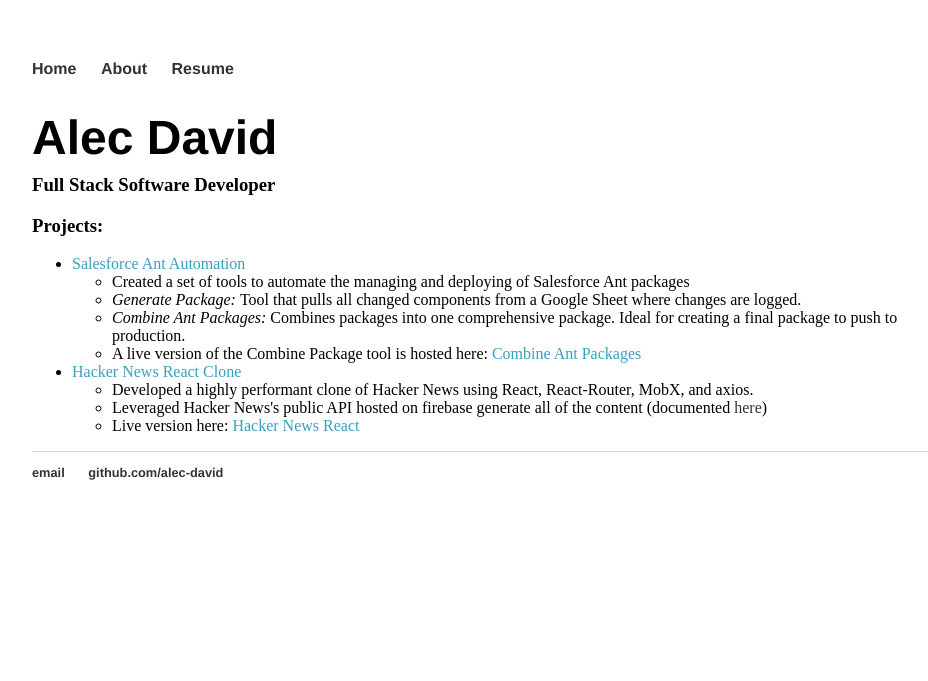
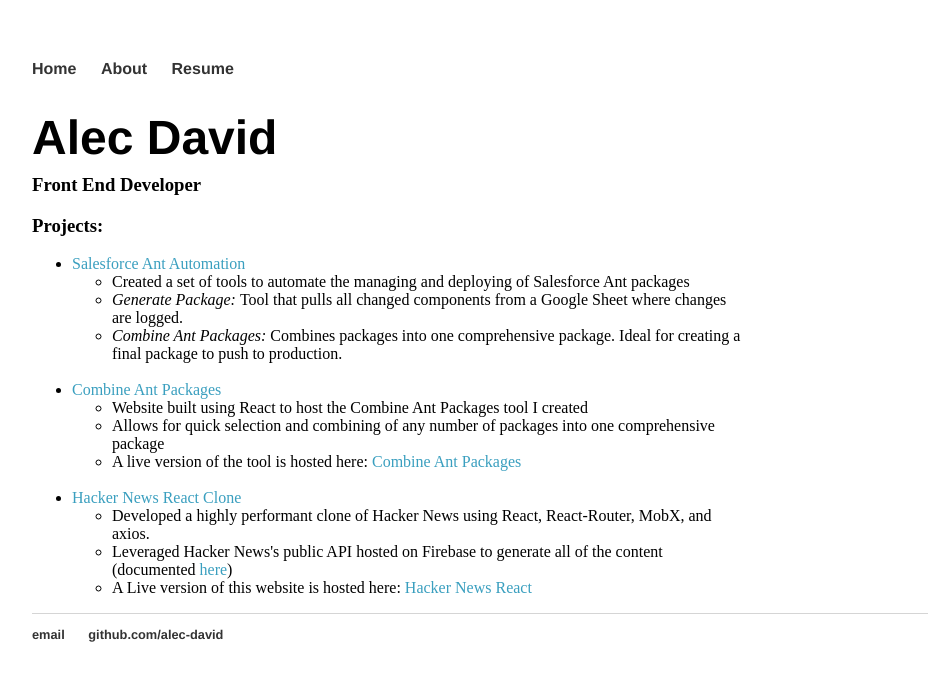
Before and after one commit to alec-david/alec-david.github.io, a Jekyll site: the page built from index.html, in a window 1280 px wide. Shown: the top 681 px of the page, without its empty margins (160-1088 px from the left). Built offline with Jekyll 4.4.1, drawn with Linux system fonts in a browser that asks for light colours.

Commit message:
added to projects and resume

```diff
--- a/css/main.css
+++ b/css/main.css
@@ -55,6 +55,14 @@
 }
 
 #resumeName {
-  font-size: 1.5em;
+  font-size: 1.75em;
   font-weight: bold;
 }
+
+#ProjectList {
+  width: 75%;
+}
+
+#dlResume {
+  font-size: 1.3em;
+}
--- a/index.html
+++ b/index.html
@@ -5,26 +5,43 @@
 
 <div class="blurb">
 	<h1>Alec David</h1>
-	<h3>Full Stack Software Developer</h3>
+	<h3>Front End Developer</h3>
 	<h3>Projects:</h3>
-	<ul>
-		<li><a class="colorLink" href="https://github.com/alec-david/SalesforceAntAutomation">Salesforce Ant Automation</a></li>
+	<ul id="ProjectList">
+		<li>
+			<a class="colorLink" href="https://github.com/alec-david/SalesforceAntAutomation">Salesforce Ant Automation</a>
+		</li>
 		<ul>
 			<li>Created a set of tools to automate the managing and deploying of Salesforce Ant packages</li>
 			<li>
 				<i>Generate Package: </i> Tool that pulls all changed components from a Google Sheet where changes are logged.</li>
 			<li>
-				<i>Combine Ant Packages:</i> Combines packages into one comprehensive package. Ideal for creating a final package to push to production.</li>
-			<li>A live version of the Combine Package tool is hosted here:
-				<a class="colorLink" href="https://alec-david.github.io/CombineAntPackages">Combine Ant Packages</a>
+				<i>Combine Ant Packages:</i> Combines packages into one comprehensive package. Ideal for creating a final package to push
+				to production.
 			</li>
 		</ul>
-		<li><a class="colorLink" href="https://github.com/alec-david/hnReactClone">Hacker News React Clone</a></li>
+		<br>
+		<li>
+			<a class="colorLink" href="https://github.com/alec-david/CombineAntPackages">Combine Ant Packages</a>
+		</li>
+		<ul>
+			<li>Website built using React to host the Combine Ant Packages tool I created</li>
+			<li>Allows for quick selection and combining of any number of packages into one comprehensive package</li>
+			<li>A live version of the tool is hosted here:
+				<a class="colorLink" href="http://alecdavid.me/CombineAntPackages">Combine Ant Packages</a>
+			</li>
+		</ul>
+		<br>
+		<li>
+			<a class="colorLink" href="https://github.com/alec-david/hnReactClone">Hacker News React Clone</a>
+		</li>
 		<ul>
 			<li>Developed a highly performant clone of Hacker News using React, React-Router, MobX, and axios.</li>
-			<li>Leveraged Hacker News's public API hosted on firebase generate all of the content (documented <a href="https://github.com/HackerNews/API">here</a>)</li>
-			<li>Live version here:
-				<a class="colorLink" href="https://alec-david.github.io/hnReactClone">Hacker News React</a>
+			<li>Leveraged Hacker News's public API hosted on Firebase to generate all of the content (documented
+				<a class="colorLink" href="https://github.com/HackerNews/API">here</a>)</li>
+			<li>A Live version of this website is hosted here:
+				<a class="colorLink" href="http://alecdavid.me/hnReactClone">Hacker News React</a>
+			</li>
 		</ul>
 	</ul>
 </div>
```
Also changed, not shown: resume/index.html (+16 -11 lines).
